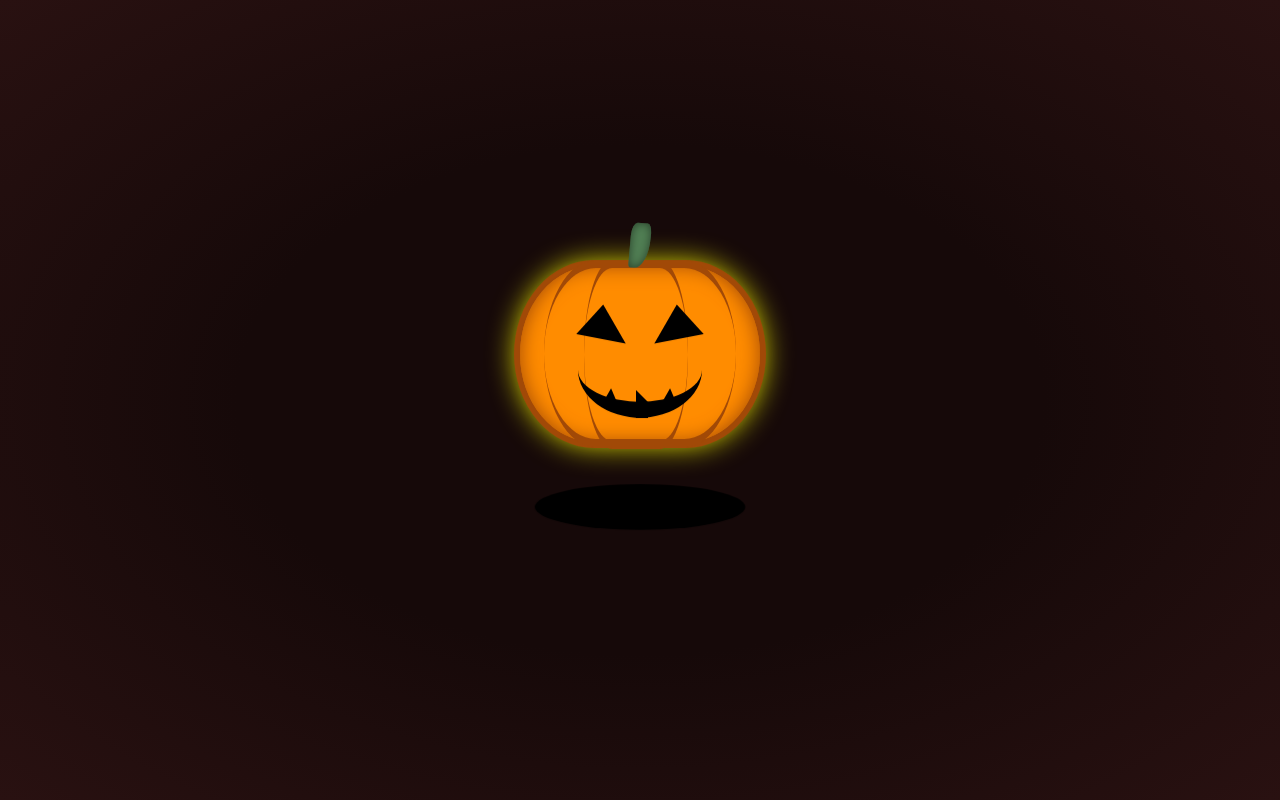
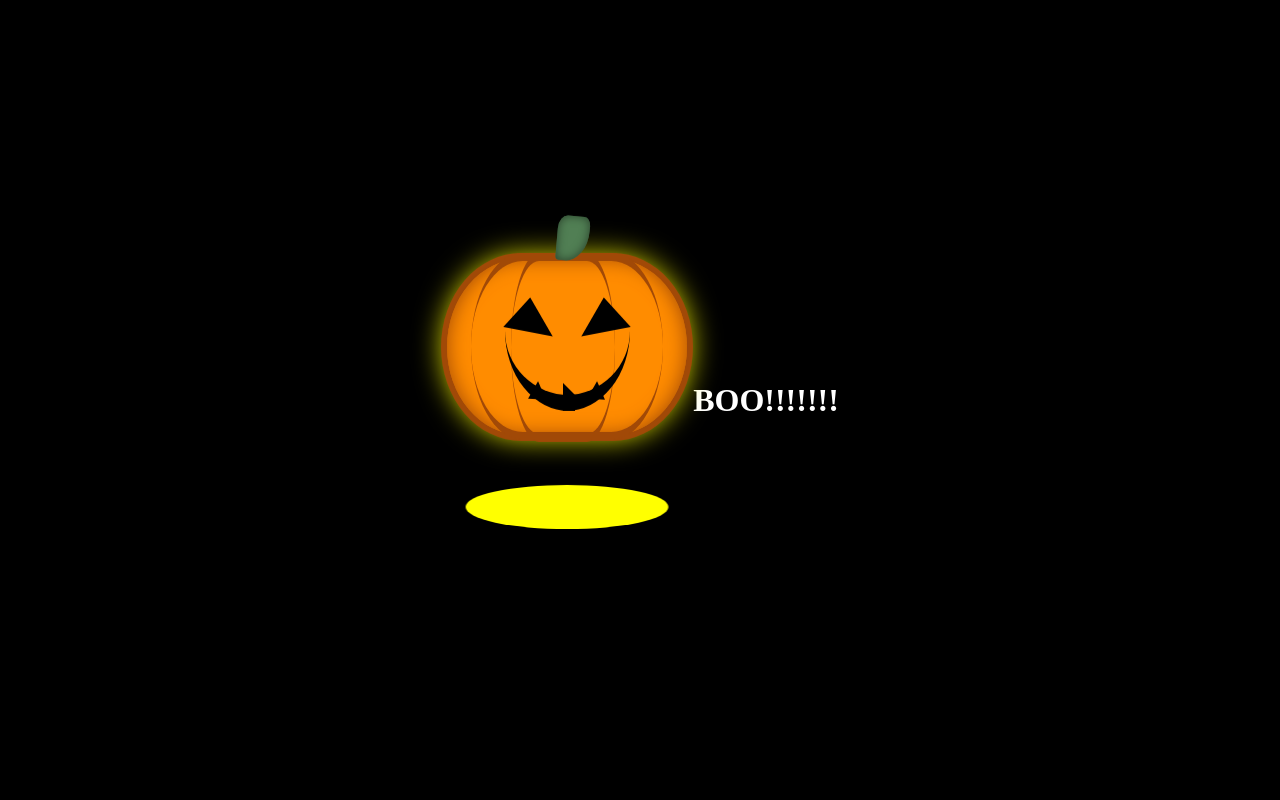
Before and after one commit to LGreen808/Web-Design-TCA-2, a plain HTML site: page index.html in a window 1280 px wide. Drawn offline with Linux system fonts and the light colour scheme.

Commit message:
Pt 2 of stilyzing the pumpkin

```diff
--- a/index.html
+++ b/index.html
@@ -22,6 +22,6 @@
 
       <div class="shadow"></div>
     </div>
-
+<h1 class="px-3 my-5">BOO!!!!!!!</h1>
 </body>
 </html>
--- a/style.css
+++ b/style.css
@@ -1,13 +1,20 @@
+/****Changed the background color to black****/
 html,
 body {
     width: 100%;
     height: 100%;
-    background: radial-gradient(ellipse at center, #160909 0%, #160909 45%, #291111 100%);
+    background:black;
     display: flex;
     justify-content: center;
     align-items: center;
     overflow: hidden;
 }
+
+h1 {
+    color: white;
+}
+
+
 
 .container {
     display: flex;
@@ -27,7 +34,7 @@ body {
     position: relative;
     box-shadow: inset 0 0 20px #a14907, 0 0 30px -4px yellow;
     z-index: 1;
-    animation: float 3s infinite;
+    animation: float 4s infinite;
 }
 
 .pumpkin .texture {
@@ -55,11 +62,11 @@ body {
     border-top: 0.5em solid #a14907;
 
 }
-
+/***Increased the width of the root of the pumpkin***/
 .pumpkin .root {
     background: #517f54;
     height: 2.8em;
-    width: 1.25em;
+    width: 2.0em;
     position: absolute;
     left: calc(7.5em - 0.625em);
     top: -2.7em;
@@ -100,7 +107,7 @@ body {
     border-bottom: 1em solid black;
     position: absolute;
     width: 4em;
-    height: 2em;
+    height: 4em;
     bottom: 1.5em;
 }
 
@@ -152,13 +159,14 @@ body {
 
 }
 
+/***Changed the color of the shadow****/
 .shadow {
     margin: 10% auto 0;
-    background: #000;
+    background: yellow;
     width: 230px;
     height: 50px;
     border-radius: 50%;
-    animation: zoom 3s infinite;
+    animation: zoom 8s infinite;
 }
 
 @keyframes float {
```
